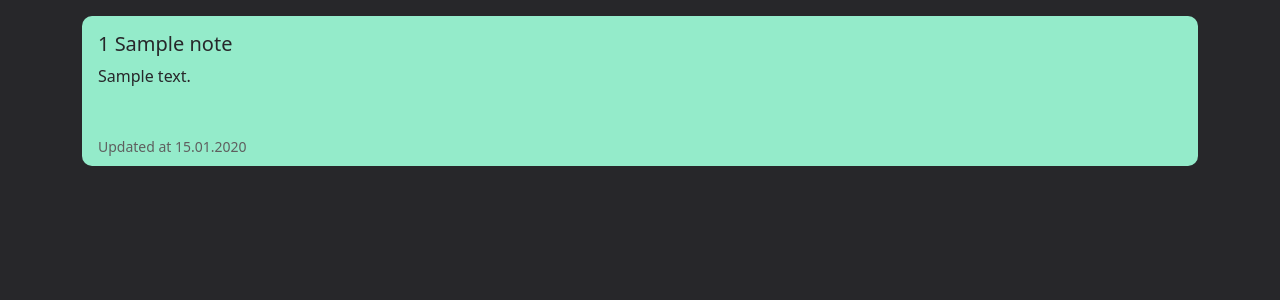
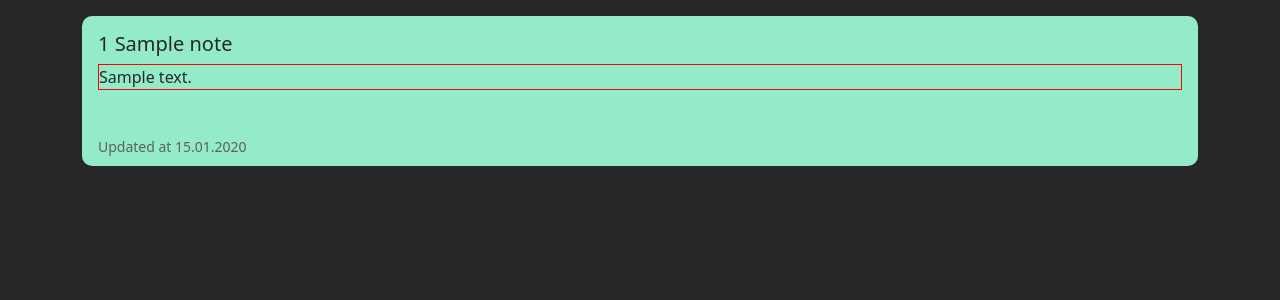
Before and after one commit to SergeiVasilyev/Notethings, a Django app: page / in a window 1280 px wide. Shown: the part 56-356 px from the top of the page. Run offline with Django 5.2, Linux system fonts and the light colour scheme; a user stored in the database is signed in; tables that the repository leaves empty hold one stand-in row (values such as "Sample post"); some libraries are stand-ins or nearby versions.

Commit message:
cards updated

```diff
--- a/noteapp/templates/main.html
+++ b/noteapp/templates/main.html
@@ -77,7 +77,8 @@
             <div class="card" id="card_{{forloop.counter}}">
                 <div class="card-body">
                     <h5 class="card-title"><a class="main-link" href="{% url 'card' note.id %}">{{forloop.counter}} {{ note.name }}</a></h5>
-                    <p class="card-text {% if forloop.counter|divisibleby:5 %}lines_five{% elif forloop.counter|divisibleby:3 %}lines_three{% else %}lines_two{% endif %}">{{ note.text }}</p>
+                    <!-- <p class="card-text {% if forloop.counter|divisibleby:5 %}lines_five{% elif forloop.counter|divisibleby:3 %}lines_three{% else %}lines_two{% endif %}">{{ note.text|safe }}</p> -->
+                    <p class="card-text {% if forloop.counter|divisibleby:5 %}lines_five{% elif forloop.counter|divisibleby:3 %}lines_three{% else %}lines_two{% endif %}">{{ note.text|safe }}</p>
                 </div>
                 <div class="card-footer bg-transparent border-0"><small class="text-muted">Updated at {{ note.updated_at|date:'d.m.Y' }}</small></div>
             </div>
--- a/static/noteapp/cards.css
+++ b/static/noteapp/cards.css
@@ -25,7 +25,7 @@
     border: 0px;
     /* background-color: var(--main_bg_red); */
     /* border: 1px solid rgb(83, 83, 83); */
-
+    overflow: hidden !important;
 }
 
 .text-muted {
@@ -35,16 +35,15 @@
 .card-text {
     /* text-overflow: ellipsis;
     white-space: nowrap;
-    overflow: hidden; */
-
+    overflow: clip; */
+    border: 1px solid red;
     display: block;
     display: -webkit-box;
-    overflow:hidden;
     text-overflow: ellipsis;
-    overflow: hidden !important;
+    overflow: clip !important;
+    -webkit-box-orient: vertical;
     /* line-height: 1.5rem; */
     /* max-height: 10rem; */
-    -webkit-box-orient: vertical;
     /* -webkit-line-clamp: 2; */
 }
 
```
